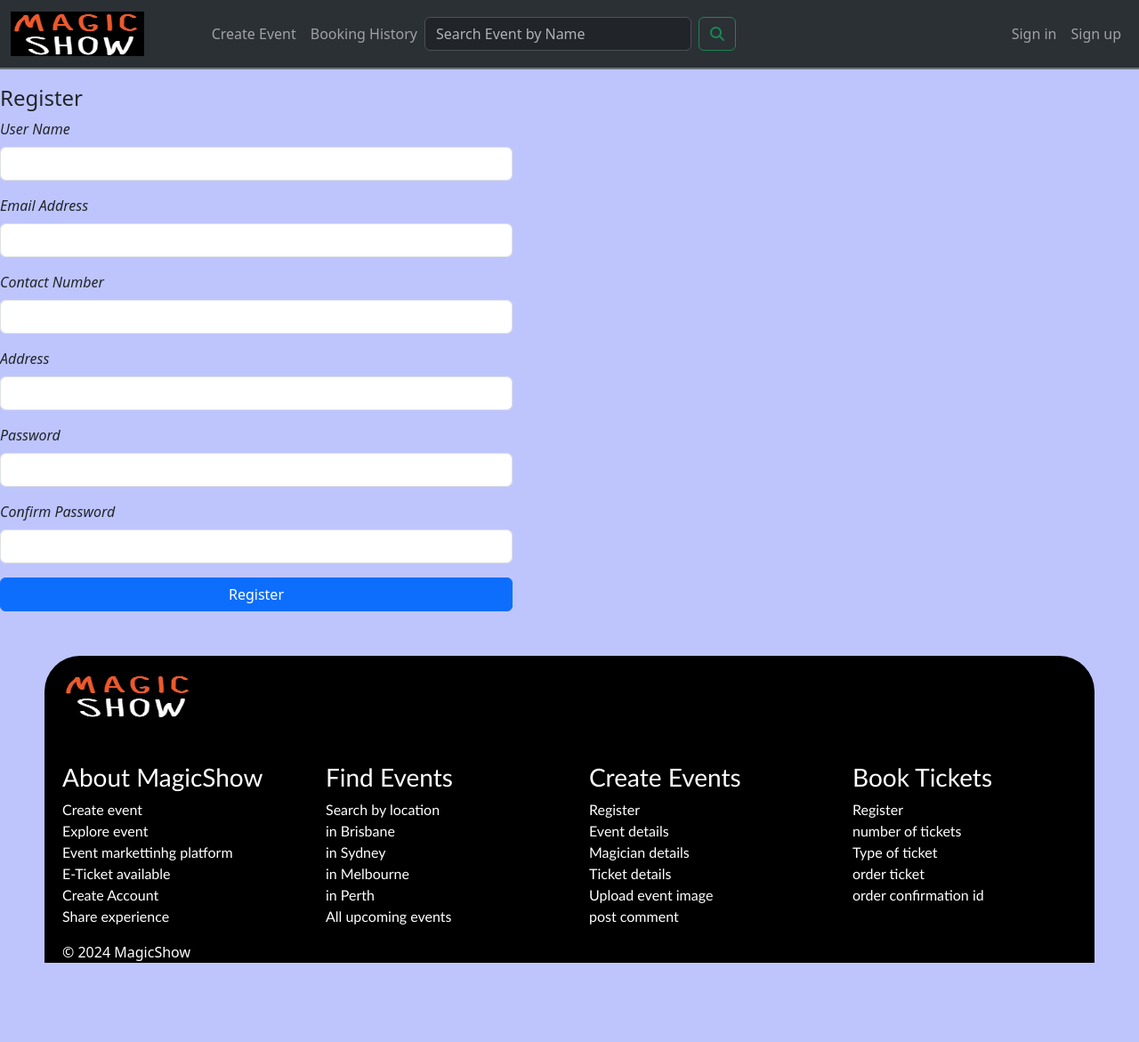
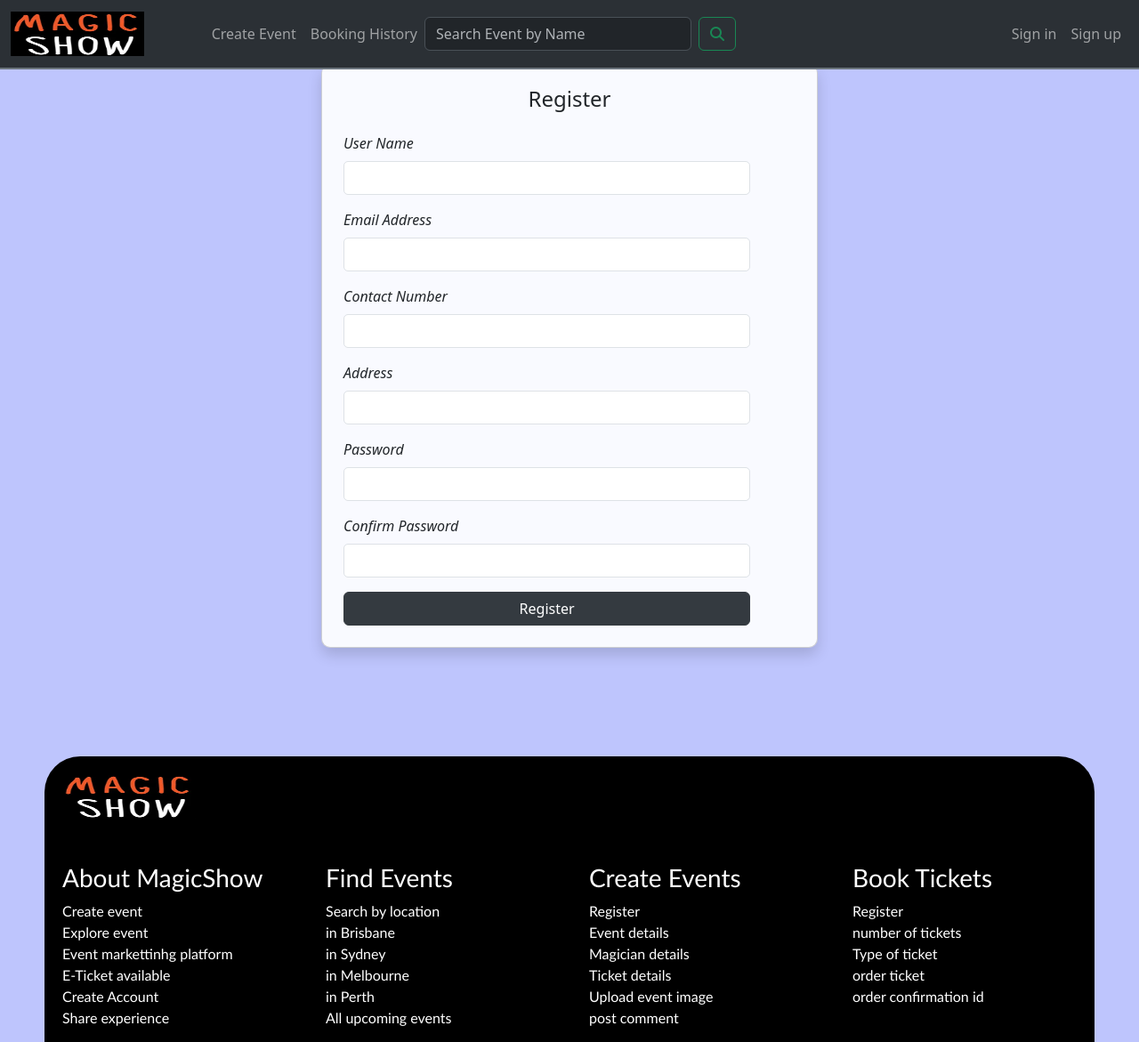
Before and after one commit to mehakchahal123/a3_group22, a Flask app: page /register in a window 1280 px wide. Shown: the top 1171 px of the page at 89% size. Before the commit the page ends 1082 px from the top, so only its background shows below. Run offline with Flask 3, Linux system fonts and the light colour scheme; some libraries are stand-ins or nearby versions.

Commit message:
centred the login and register pages

```diff
--- a/a3_starter_code/a3_starter_code-main/projectfile/website/static/style.css
+++ b/a3_starter_code/a3_starter_code-main/projectfile/website/static/style.css
@@ -510,3 +510,22 @@ span{
   font-size: 25px;
 
 }
+
+#userform-card {
+  background-color: rgba(255, 255, 255, 0.9);
+  border-radius: 10px;
+}
+
+#userform-card .form-control {
+  border-radius: 5px;
+}
+
+#userform-card .btn-primary {
+  background-color: #343a40;
+  border-color: #343a40;
+}
+
+#userform-card .btn-primary:hover {
+  background-color: #23272b;
+  border-color: #23272b;
+}
--- a/a3_starter_code/a3_starter_code-main/projectfile/website/templates/user.html
+++ b/a3_starter_code/a3_starter_code-main/projectfile/website/templates/user.html
@@ -2,24 +2,15 @@
 {% from "bootstrap5/form.html" import render_form %}
 
 {% block content %}
-<br>
-<br>
-<br>
-<br>
-<div class="page-header">
-    <h4>{{heading}}</h4>
+<div class="container d-flex justify-content-center align-items-center" style="min-height: 100vh;">
+    <div class="col-md-6">
+        <div class="card shadow p-4" id="userform-card">
+            <h4 class="text-center mb-4">{{ heading }}</h4>
+            {{ render_form(form) }}
+            {% if heading|lower == 'login' %}
+            <p class="text-center mt-3">New user? <a href="{{ url_for('auth.register') }}">Click here to register</a>.</p>
+            {% endif %}
+        </div>
+    </div>
 </div>
-
-<!-- Form rendering is simple and easy if using bootstrap -->
-<div class="col-md-6" id="userform">
-    {{render_form(form)}}
-</div>
-
-<!-- When you have login form, then do show the user a link to register -->
-{% if heading|lower =='login' %}
-<div class="col-md-4">
-    <p>New user? <a href="{{ url_for('auth.register') }}">Click here to register</a>.</p>
-</div>
-{% endif %}
-
 {% endblock %}
```
